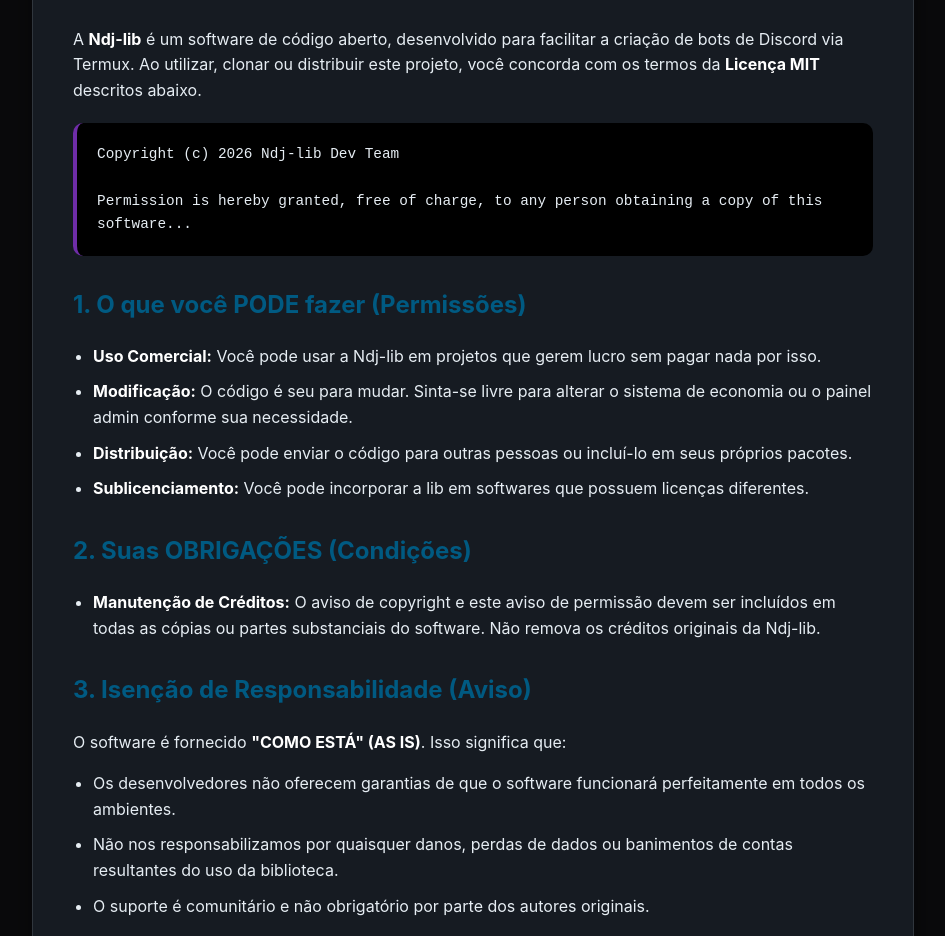
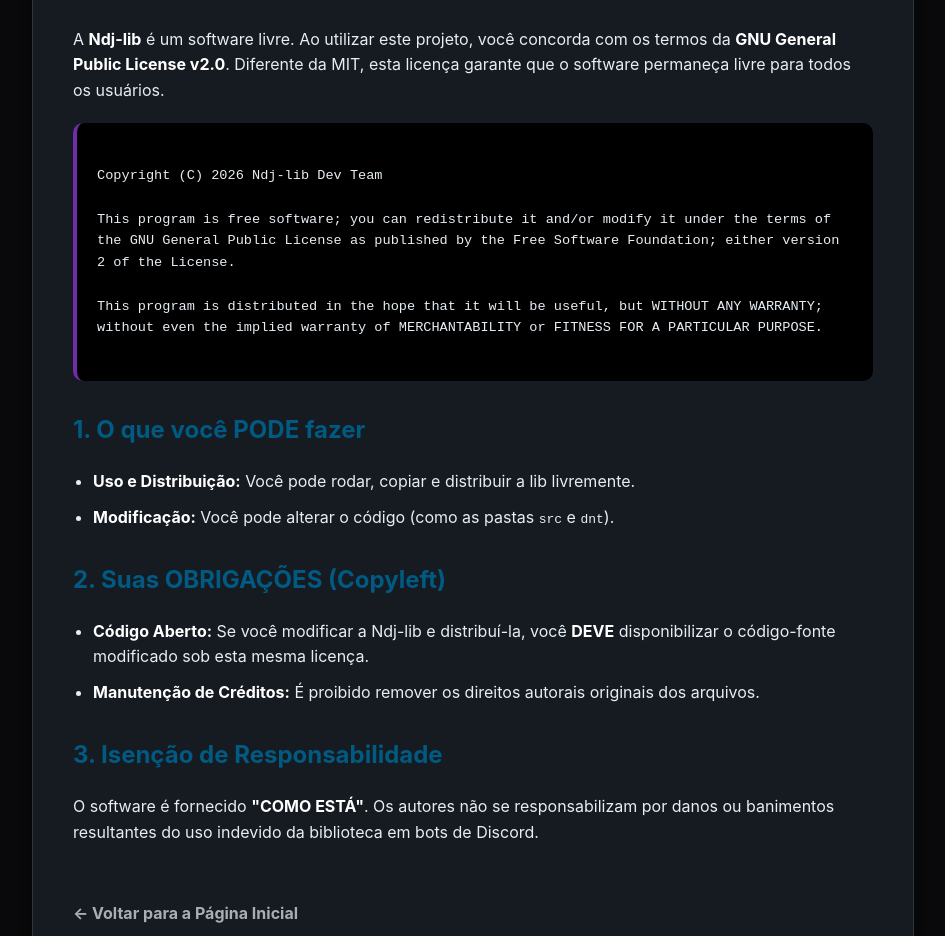
Before and after one commit to pitocoofc/Ndj-lib, a website: page termos.html in a window 1280 px wide. Shown: the part 189-1125 px from the top of the page, without its empty margins (167-1112 px from the left). Drawn offline with Linux system fonts and the light colour scheme.

Commit message:
Update termos.html

```diff
--- a/termos.html
+++ b/termos.html
@@ -9,8 +9,8 @@
             --bg: #0a0a0c;
             --card: #161b22;
             --text: #e6edf3;
-            --purple: #6f2da8; /* Cor da borda da logo */
-            --blue: #005a82;   /* Cor do fundo da logo */
+            --purple: #6f2da8;
+            --blue: #005a82;
         }
 
         body {
@@ -49,18 +49,14 @@
             padding: 20px;
             border-radius: 10px;
             font-family: 'Courier New', Courier, monospace;
-            font-size: 0.9rem;
+            font-size: 0.85rem;
             border-left: 4px solid var(--purple);
             margin: 20px 0;
+            white-space: pre-wrap;
         }
 
-        ul {
-            padding-left: 20px;
-        }
-
-        li {
-            margin-bottom: 10px;
-        }
+        ul { padding-left: 20px; }
+        li { margin-bottom: 10px; }
 
         .btn-back {
             display: inline-block;
@@ -72,46 +68,39 @@
             opacity: 0.7;
         }
 
-        .btn-back:hover {
-            opacity: 1;
-            color: var(--blue);
-        }
-
+        .btn-back:hover { opacity: 1; color: var(--blue); }
         strong { color: #fff; }
     </style>
 </head>
 <body>
 
     <div class="container">
-        <h1>Termos e Licença</h1>
+        <h1>Termos e Licença (GPL-2.0)</h1>
 
-        <p>A <strong>Ndj-lib</strong> é um software de código aberto, desenvolvido para facilitar a criação de bots de Discord via Termux. Ao utilizar, clonar ou distribuir este projeto, você concorda com os termos da <strong>Licença MIT</strong> descritos abaixo.</p>
+        <p>A <strong>Ndj-lib</strong> é um software livre. Ao utilizar este projeto, você concorda com os termos da <strong>GNU General Public License v2.0</strong>. Diferente da MIT, esta licença garante que o software permaneça livre para todos os usuários.</p>
 
         <div class="license-box">
-            Copyright (c) 2026 Ndj-lib Dev Team<br><br>
-            Permission is hereby granted, free of charge, to any person obtaining a copy of this software...
+Copyright (C) 2026 Ndj-lib Dev Team
+
+This program is free software; you can redistribute it and/or modify it under the terms of the GNU General Public License as published by the Free Software Foundation; either version 2 of the License.
+
+This program is distributed in the hope that it will be useful, but WITHOUT ANY WARRANTY; without even the implied warranty of MERCHANTABILITY or FITNESS FOR A PARTICULAR PURPOSE.
         </div>
 
-        <h2>1. O que você PODE fazer (Permissões)</h2>
+        <h2>1. O que você PODE fazer</h2>
         <ul>
-            <li><strong>Uso Comercial:</strong> Você pode usar a Ndj-lib em projetos que gerem lucro sem pagar nada por isso.</li>
-            <li><strong>Modificação:</strong> O código é seu para mudar. Sinta-se livre para alterar o sistema de economia ou o painel admin conforme sua necessidade.</li>
-            <li><strong>Distribuição:</strong> Você pode enviar o código para outras pessoas ou incluí-lo em seus próprios pacotes.</li>
-            <li><strong>Sublicenciamento:</strong> Você pode incorporar a lib em softwares que possuem licenças diferentes.</li>
+            <li><strong>Uso e Distribuição:</strong> Você pode rodar, copiar e distribuir a lib livremente.</li>
+            <li><strong>Modificação:</strong> Você pode alterar o código (como as pastas <code>src</code> e <code>dnt</code>).</li>
         </ul>
 
-        <h2>2. Suas OBRIGAÇÕES (Condições)</h2>
+        <h2>2. Suas OBRIGAÇÕES (Copyleft)</h2>
         <ul>
-            <li><strong>Manutenção de Créditos:</strong> O aviso de copyright e este aviso de permissão devem ser incluídos em todas as cópias ou partes substanciais do software. Não remova os créditos originais da Ndj-lib.</li>
+            <li><strong>Código Aberto:</strong> Se você modificar a Ndj-lib e distribuí-la, você <strong>DEVE</strong> disponibilizar o código-fonte modificado sob esta mesma licença.</li>
+            <li><strong>Manutenção de Créditos:</strong> É proibido remover os direitos autorais originais dos arquivos.</li>
         </ul>
 
-        <h2>3. Isenção de Responsabilidade (Aviso)</h2>
-        <p>O software é fornecido <strong>"COMO ESTÁ" (AS IS)</strong>. Isso significa que:</p>
-        <ul>
-            <li>Os desenvolvedores não oferecem garantias de que o software funcionará perfeitamente em todos os ambientes.</li>
-            <li>Não nos responsabilizamos por quaisquer danos, perdas de dados ou banimentos de contas resultantes do uso da biblioteca.</li>
-            <li>O suporte é comunitário e não obrigatório por parte dos autores originais.</li>
-        </ul>
+        <h2>3. Isenção de Responsabilidade</h2>
+        <p>O software é fornecido <strong>"COMO ESTÁ"</strong>. Os autores não se responsabilizam por danos ou banimentos resultantes do uso indevido da biblioteca em bots de Discord.</p>
 
         <a href="index.html" class="btn-back">← Voltar para a Página Inicial</a>
     </div>
```
